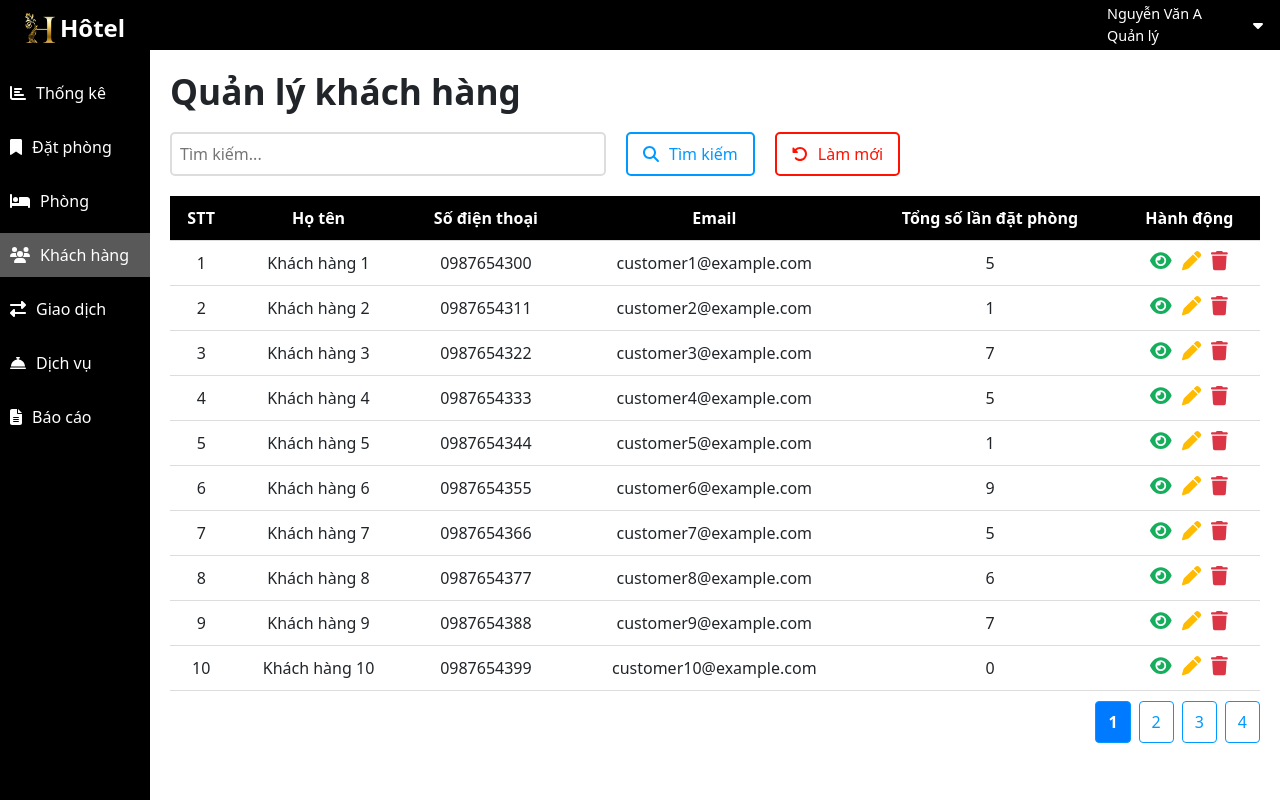
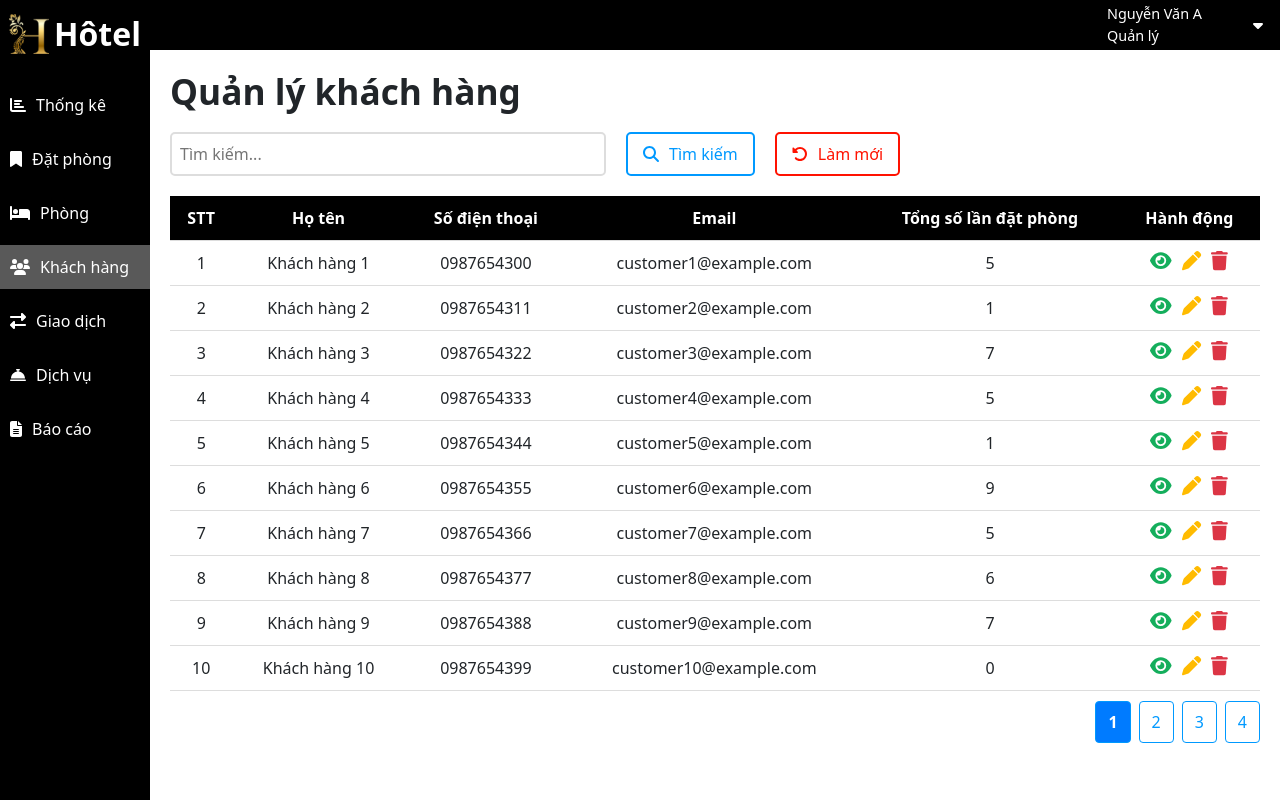
Before and after one commit to tiendung311/hms-fe, a Next.js app: page /admin/customers in a window 1280 px wide. Built offline with nearby package versions, Linux system fonts and the light colour scheme.

Commit message:
pagination admin (ui)

```diff
--- /dev/null
+++ b/src/app/admin/AdminPagination.module.css
@@ -0,0 +1,31 @@
+.pagination {
+  margin-top: 10px;
+  display: flex;
+  justify-content: flex-end;
+  gap: 8px;
+  border-radius: 8px;
+}
+
+.pageButton {
+  border: none;
+  background-color: white;
+  border: 1px solid var(--main-blue);
+  color: var(--main-blue);
+  padding: 8px 12px;
+  cursor: pointer;
+  font-size: 1rem;
+  transition: all 0.3s ease;
+  border-radius: 4px;
+}
+
+.pageButton:hover {
+  background-color: var(--main-blue);
+  color: white;
+  text-decoration: underline;
+}
+
+.activePage {
+  background-color: #007bff;
+  color: white;
+  font-weight: bold;
+}
--- /dev/null
+++ b/src/app/admin/AdminPagination.tsx
@@ -0,0 +1,31 @@
+"use client";
+
+import styles from "./AdminPagination.module.css";
+
+interface AdminPaginationProps {
+  totalPages: number;
+  currentPage: number;
+  onPageChange: (page: number) => void;
+}
+
+export default function AdminPagination({
+  totalPages,
+  currentPage,
+  onPageChange,
+}: AdminPaginationProps) {
+  return (
+    <div className={styles.pagination}>
+      {Array.from({ length: totalPages }, (_, i) => (
+        <button
+          key={i}
+          className={`${styles.pageButton} ${
+            currentPage === i + 1 ? styles.activePage : ""
+          }`}
+          onClick={() => onPageChange(i + 1)}
+        >
+          {i + 1}
+        </button>
+      ))}
+    </div>
+  );
+}
--- a/src/app/admin/customers/page.tsx
+++ b/src/app/admin/customers/page.tsx
@@ -12,6 +12,7 @@ import {
   faTrash,
 } from "@fortawesome/free-solid-svg-icons";
 import { useState } from "react";
+import AdminPagination from "../AdminPagination";
 
 interface Customer {
   id: number;
@@ -137,19 +138,11 @@ export default function CustomerManage() {
             </table>
           </div>
 
-          <div className={styles.pagination}>
-            {Array.from({ length: totalPages }, (_, i) => (
-              <button
-                key={i}
-                className={`${styles.pageButton} ${
-                  currentPage === i + 1 ? styles.activePage : ""
-                }`}
-                onClick={() => setCurrentPage(i + 1)}
-              >
-                {i + 1}
-              </button>
-            ))}
-          </div>
+          <AdminPagination
+            totalPages={totalPages}
+            currentPage={currentPage}
+            onPageChange={setCurrentPage}
+          />
         </div>
       </div>
     </div>
--- a/src/app/admin/customers/style.module.css
+++ b/src/app/admin/customers/style.module.css
@@ -121,35 +121,3 @@
 .icon:hover {
   transform: scale(1.1);
 }
-
-.pagination {
-  margin-top: 10px;
-  display: flex;
-  justify-content: flex-end;
-  gap: 8px;
-  border-radius: 8px;
-}
-
-.pageButton {
-  border: none;
-  background-color: white;
-  border: 1px solid var(--main-blue);
-  color: var(--main-blue);
-  padding: 8px 12px;
-  cursor: pointer;
-  font-size: 1rem;
-  transition: all 0.3s ease;
-  border-radius: 4px;
-}
-
-.pageButton:hover {
-  background-color: var(--main-blue);
-  color: white;
-  text-decoration: underline;
-}
-
-.activePage {
-  background-color: #007bff;
-  color: white;
-  font-weight: bold;
-}
--- a/src/app/components/AdminSidebar.module.css
+++ b/src/app/components/AdminSidebar.module.css
@@ -12,12 +12,17 @@
 
 .logo {
   color: white;
-  font-size: 24px;
-  font-weight: bold;
+  font-size: 2rem;
+  text-decoration: none;
+  font-weight: 600;
   display: flex;
   align-items: center;
   justify-content: center;
   margin-bottom: 20px;
+}
+
+.logo img {
+  margin-right: 5px;
 }
 
 .logo .icon {
--- a/src/app/components/AdminSidebar.tsx
+++ b/src/app/components/AdminSidebar.tsx
@@ -34,16 +34,16 @@ const ActiveLink = ({ href, children }: ActiveLinkProps) => {
 export default function AdminSidebar() {
   return (
     <div className={styles.sidebar}>
-      <div className={styles.logo}>
+      <Link href="/admin/dashboard" className={styles.logo}>
         <Image
           src="/assets/logo-H.png"
           alt="Logo"
-          width={30}
-          height={30}
+          width={40}
+          height={40}
           priority
         />
-        <span className={styles.text}>Hôtel</span>
-      </div>
+        <span className={styles.logoText}>Hôtel</span>
+      </Link>
       <nav className={styles.nav}>
         <ActiveLink href="/admin/dashboard">
           <FontAwesomeIcon icon={faChartBar} className={styles.icon} />
```
